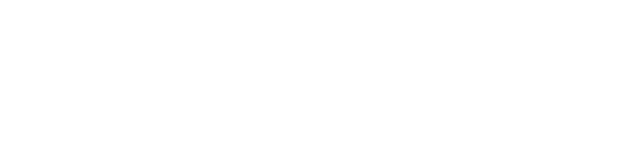
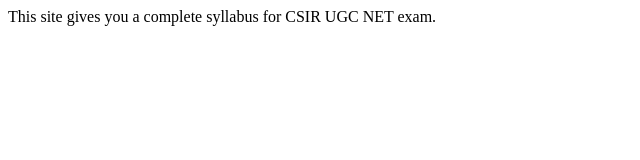
Before and after one commit to Indusrinivasan/example1, a plain HTML site: page new.html in a window 1280 px wide. Shown: the whole page, without its empty margins (0-640 px from the left). Drawn offline with Linux system fonts and the light colour scheme.

Commit message:
csir syllabus

```diff
--- a/new.html
+++ b/new.html
@@ -2,5 +2,8 @@
 <head>
 </head>
 <body>
+  <p title="Syllabus for csir net">
+    This site gives you a complete syllabus for CSIR UGC NET exam.
+  </p>
 </body>
 </html>
```
